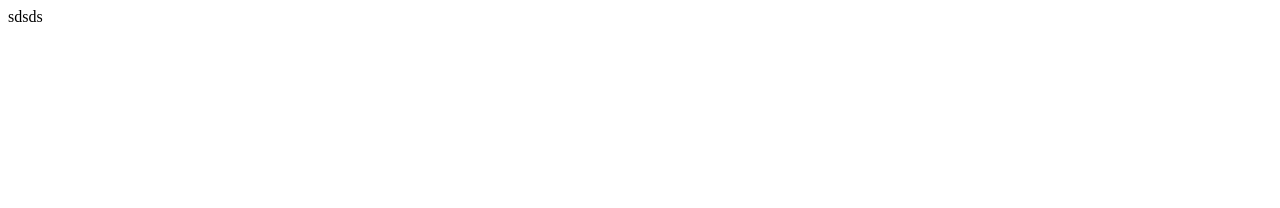
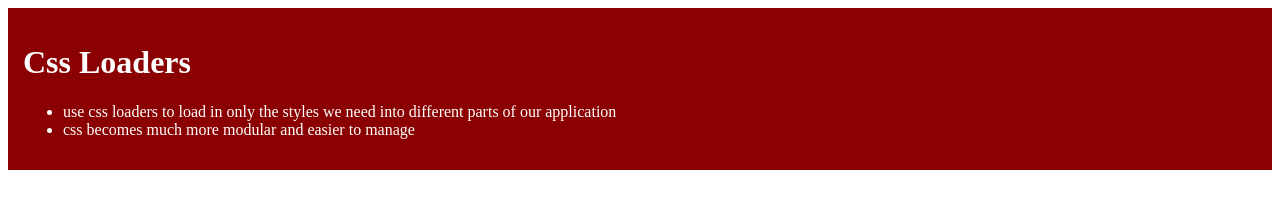
Before and after one commit to SorinC6/webpack-playlist, a website built with webpack: page index.html in a window 1280 px wide. Built offline with Linux system fonts and the light colour scheme.

Commit message:
added css loaders

```diff
--- a/index.html
+++ b/index.html
@@ -7,7 +7,18 @@
     <title>Document</title>
   </head>
   <body>
-    <div>sdsds</div>
+    <div class="intro-component">
+      <h1>Css Loaders</h1>
+      <ul>
+        <li>
+          use css loaders to load in only the styles we need into different
+          parts of our application
+        </li>
+        <li>
+          css becomes much more modular and easier to manage
+        </li>
+      </ul>
+    </div>
     <script src="./dist/bundle.js"></script>
   </body>
 </html>
--- a/package.json
+++ b/package.json
@@ -12,6 +12,8 @@
     "@babel/preset-env": "^7.5.5",
     "babel-core": "^6.26.3",
     "babel-loader": "^8.0.6",
+    "css-loader": "^3.2.0",
+    "style-loader": "^1.0.0",
     "webpack-cli": "^3.3.7"
   },
   "scripts": {
--- /dev/null
+++ b/src/css/IntroCss.css
@@ -0,0 +1,5 @@
+.intro-component {
+  padding: 15px;
+  background: darkred;
+  color: white;
+}
--- a/src/script-1.js
+++ b/src/script-1.js
@@ -1,2 +1,3 @@
 let message = require("./script-2");
-alert(message);
+//alert(message);
+require("./css/IntroCss.css");
--- a/webpack.config.js
+++ b/webpack.config.js
@@ -21,6 +21,10 @@ module.exports = {
         use: {
           loader: "babel-loader"
         }
+      },
+      {
+        test: /\.css/,
+        use: [{ loader: "style-loader" }, { loader: "css-loader" }]
       }
     ]
   }
```
Also changed, not shown: dist/bundle.js, 1 other file.
